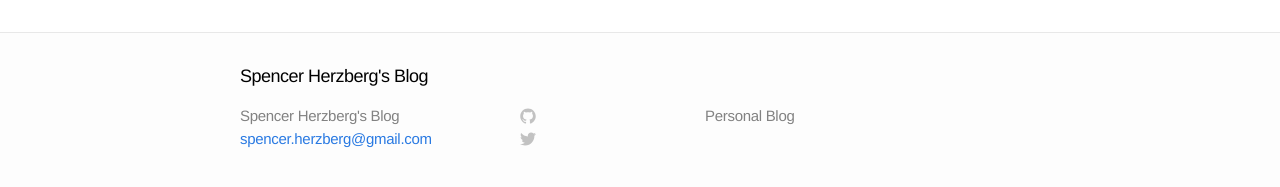
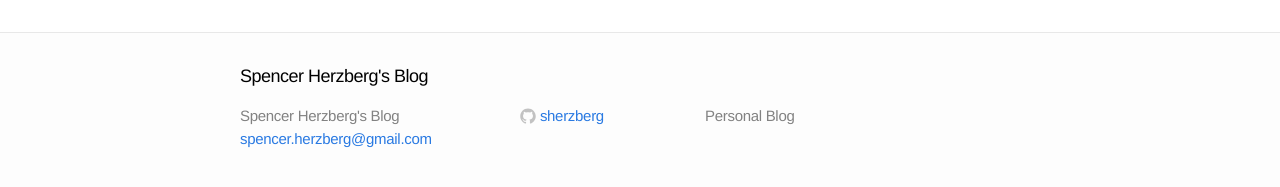
Before and after one commit to sherzberg/spencerherzberg.com, a Jekyll site: the page built from _posts/2014-06-11-welcome-to-jekyll.markdown, in a window 1280 px wide. Shown: the part 702-889 px from the top of the page. Built offline with Jekyll 4.4.1, drawn with Linux system fonts in a browser that asks for light colours.

Commit message:
github username links

```diff
--- a/_config.yml
+++ b/_config.yml
@@ -4,6 +4,8 @@ email: spencer.herzberg@gmail.com
 description: "Personal Blog"
 baseurl: ""
 url: "http://spencerherzberg.com"
+username: sherzberg
+tu: linuxconvert
 
 # Build settings
 markdown: kramdown
--- a/_includes/footer.html
+++ b/_includes/footer.html
@@ -33,6 +33,7 @@
           </a>
         </li>
         <li>
+	<!--
           <a href="https://twitter.com/{{ site.username }}">
             <span class="icon twitter">
               <svg version="1.1" class="twitter-icon-svg" xmlns="http://www.w3.org/2000/svg" xmlns:xlink="http://www.w3.org/1999/xlink" x="0px" y="0px"
@@ -49,6 +50,7 @@
             <span class="username">{{ site.username }}</span>
           </a>
         </li>
+        -->
       </ul>
     </div>
 
```
